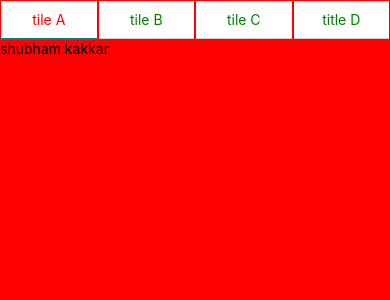
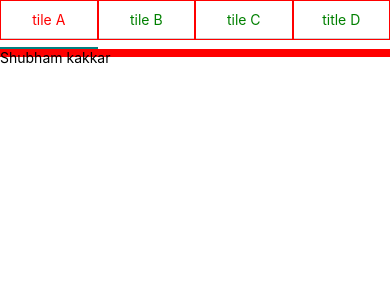
Before and after one commit to shubhamkakkar/segmentGalio, a React Native app: screen / in a window 390 px wide. Shown: the top 300 px of the page. Built offline with nearby package versions, Linux system fonts and the light colour scheme.

Commit message:
working on TabPanel

```diff
--- a/App.tsx
+++ b/App.tsx
@@ -2,12 +2,13 @@ import React from "react";
 import Segment from "./Segment";
 import { View, Text } from "react-native";
 
-
-function TabPanel({ children }) {
+function Panel({ title }) {
   return (
-    <>
-      {children}
-    </>
+    <View>
+      <Text>
+        {title}
+      </Text>
+    </View>
   )
 }
 
@@ -20,14 +21,17 @@ export default function App() {
       inactiveTabTextStyle={{ color: "red" }}
       activeTabTextStyle={{ color: "green" }}
       activeTabHighlighterPanelColor={"teal"}
-    >
-      <TabPanel>
-        <View style={{ flex: 1, backgroundColor: "red" }}>
-          <Text>
-            shubham kakkar
-        </Text>
-        </View>
-      </TabPanel>
-    </Segment>
+      tabPanels={[
+        {
+          index: 0,
+          child: <Panel title="Shubham kakkar" />
+        },
+        {
+          index: 1,
+          child: <Panel title="title" />
+        },
+
+      ]}
+    />
   );
 }
--- a/Segment.js
+++ b/Segment.js
@@ -27,6 +27,11 @@ export default class Segment extends React.PureComponent {
     }
   };
 
+
+  componentDidUpdate() {
+    console.log("props", this.props)
+  }
+
   render() {
     const {
       segmentType,
@@ -34,22 +39,20 @@ export default class Segment extends React.PureComponent {
       inactiveTabTextStyle,
       activeTabTextStyle,
       activeTabHighlighterPanelColor,
-      children
+      tabPanels
     } = this.props;
+
+    console.log({ tabPanels })
+
     return (
-      <View style={{ flex: 1 }}>
       <View>
-          <ScrollView
-            showsHorizontalScrollIndicator={false}
-            horizontal={segmentType === "default" || segmentType === "horizontal"}
-            contentContainerStyle={{ flexGrow: 1 }}
-          >
           <Tiles
             {...{
               tiles,
               segmentType,
               inactiveTabTextStyle,
-                activeTabTextStyle
+              activeTabTextStyle,
+              tabPanels
             }}
             startAnimation={this.startAnimation}
           >
@@ -78,11 +81,6 @@ export default class Segment extends React.PureComponent {
               </TilesDimensionPropConsumer>
             )}
           </Tiles>
-          </ScrollView>
-        </View>
-        <ScrollView style={{ flex: 1 }} contentContainerStyle={{ flexGrow: 1 }} >
-          {children}
-        </ScrollView>
       </View>
     );
   }
--- a/Tiles.js
+++ b/Tiles.js
@@ -1,5 +1,5 @@
 import React from "react";
-import { View, Text, TouchableNativeFeedback, Dimensions } from "react-native";
+import { View, Text, TouchableNativeFeedback, Dimensions, ScrollView } from "react-native";
 import { ActiveTilePropProvider } from "./Context/ActiveTileContext";
 import { TilesDimensionPropProvider } from "./Context/TileDimensionsContext";
 
@@ -17,8 +17,11 @@ export default function Titles({
   segmentType,
   inactiveTabTextStyle,
   activeTabTextStyle,
-  startAnimation
+  startAnimation,
+  tabPanels
 }) {
+
+
   const [activeTile, setActiveTile] = React.useState(0)
   const [tilesDimensions, setTilesDimensions] = React.useState([])
 
@@ -34,9 +37,15 @@ export default function Titles({
     if (tilesDimensions.length) {
       startAnimation(tilesDimensions, activeTile)
     }
+    console.log({ activeTile })
   }, [activeTile])
   return (
     <ActiveTilePropProvider value={activeTile}>
+        <ScrollView
+          showsHorizontalScrollIndicator={false}
+          horizontal={segmentType === "default" || segmentType === "horizontal"}
+          contentContainerStyle={{ flexGrow: 1 }}
+        >
           <TilesDimensionPropProvider value={tilesDimensions}>
             <View
               style={{
@@ -112,6 +121,18 @@ export default function Titles({
               {children}
             </View>
           </TilesDimensionPropProvider>
+        </ScrollView>
+        {
+          tabPanels.map(({ index, child }) => {
+            if (index === activeTile) {
+              return (
+                <View key={index} style={{ flex: 1, backgroundColor: "red" }}>
+                  {child}
+                </View>
+              )
+            }
+          })
+        }
     </ActiveTilePropProvider>
   );
 }
```
Lines whose indentation alone changed are shown as unchanged.
